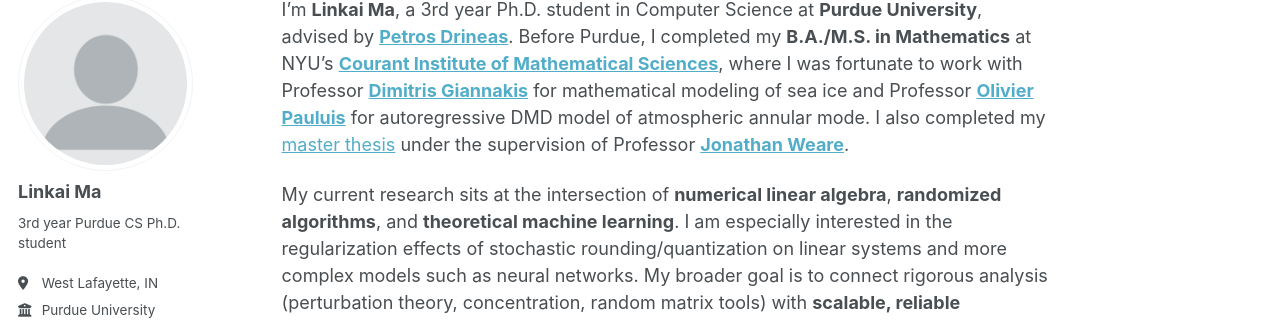
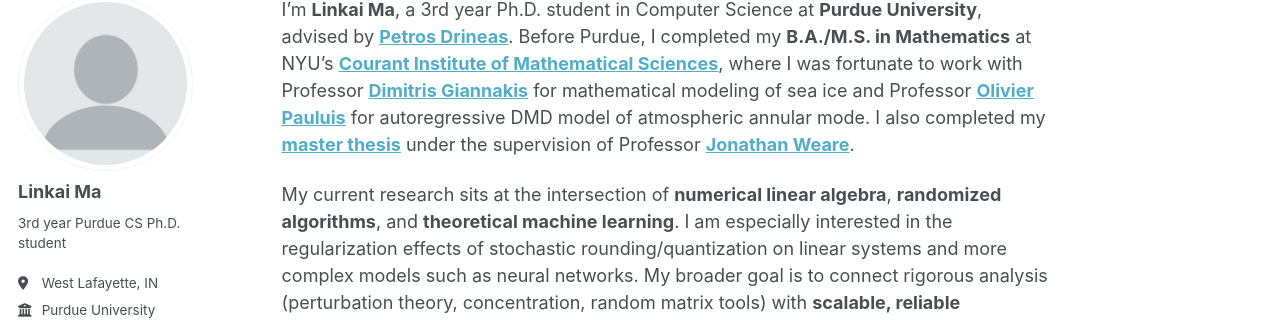
Before and after one commit to LinkaiMa/LinkaiMa.github.io, a Jekyll site: the page built from _pages/about.md, in a window 1280 px wide. Shown: the part 103-423 px from the top of the page. Built offline with Jekyll 4.4.1, drawn with Linux system fonts in a browser that asks for light colours; some web fonts are replaced; a script that is not in the unit is left out.

```diff
--- a/_pages/about.md
+++ b/_pages/about.md
@@ -6,7 +6,7 @@ redirect_from:
   - /about.html
 ---
 
-I’m **Linkai Ma**, a 3rd year Ph.D. student in Computer Science at **Purdue University**, advised by [**Petros Drineas**](https://www.cs.purdue.edu/homes/pdrineas/). Before Purdue, I completed my **B.A./M.S. in Mathematics** at NYU’s [**Courant Institute of Mathematical Sciences**](https://cims.nyu.edu/dynamic/), where I was fortunate to work with Professor [**Dimitris Giannakis**](https://giannakis.host.dartmouth.edu/) for mathematical modeling of sea ice and Professor [**Olivier Pauluis**](https://wp.nyu.edu/opauluis/) for autoregressive DMD model of atmospheric annular mode. I also completed my [master thesis]({{ "/files/Master_Thesis.pdf" | relative_url }}) under the supervision of Professor [**Jonathan Weare**](https://cims.nyu.edu/~weare/).
+I’m **Linkai Ma**, a 3rd year Ph.D. student in Computer Science at **Purdue University**, advised by [**Petros Drineas**](https://www.cs.purdue.edu/homes/pdrineas/). Before Purdue, I completed my **B.A./M.S. in Mathematics** at NYU’s [**Courant Institute of Mathematical Sciences**](https://cims.nyu.edu/dynamic/), where I was fortunate to work with Professor [**Dimitris Giannakis**](https://giannakis.host.dartmouth.edu/) for mathematical modeling of sea ice and Professor [**Olivier Pauluis**](https://wp.nyu.edu/opauluis/) for autoregressive DMD model of atmospheric annular mode. I also completed my [**master thesis**]({{ "/files/Master_Thesis.pdf" | relative_url }}) under the supervision of Professor [**Jonathan Weare**](https://cims.nyu.edu/~weare/).
 
 My current research sits at the intersection of **numerical linear algebra**, **randomized algorithms**, and **theoretical machine learning**. I am especially interested in the regularization effects of stochastic rounding/quantization on linear systems and more complex models such as neural networks. My broader goal is to connect rigorous analysis (perturbation theory, concentration, random matrix tools) with **scalable, reliable numerical methods** for modern ML systems.
 
```
